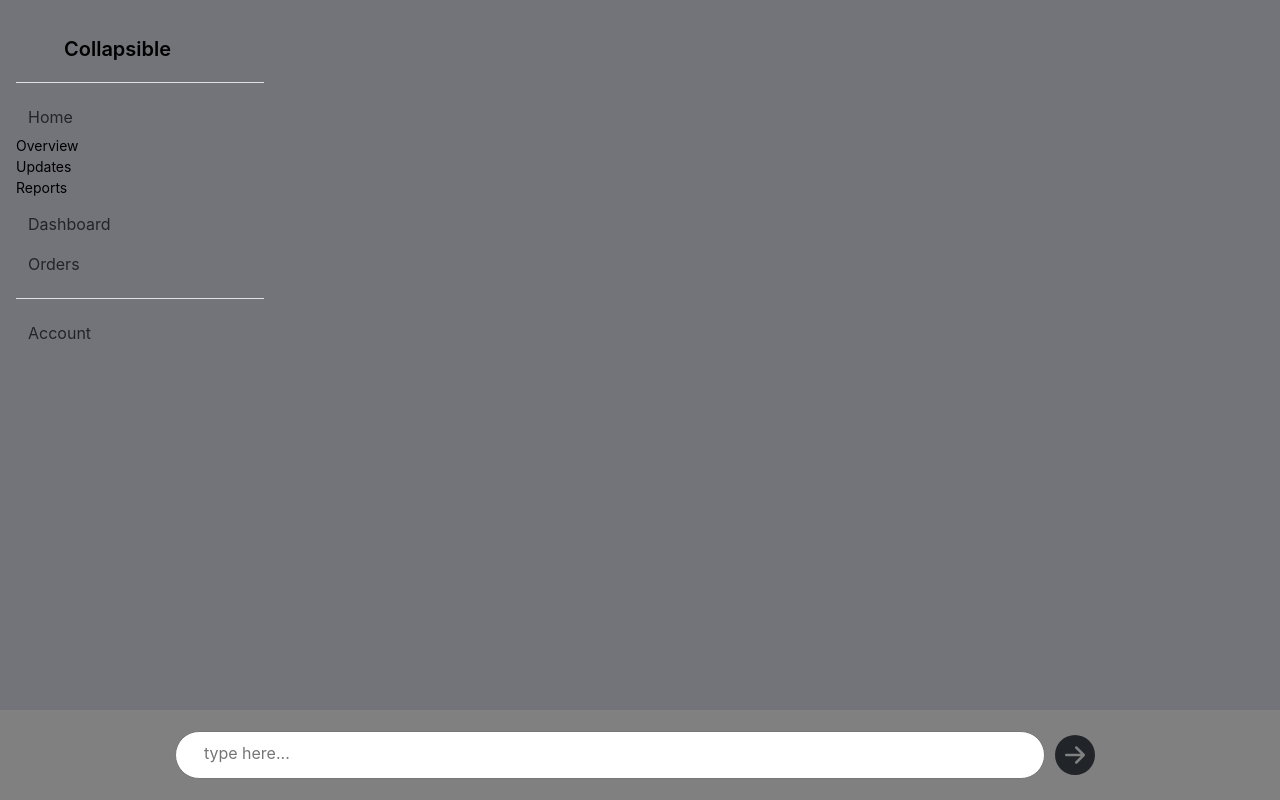
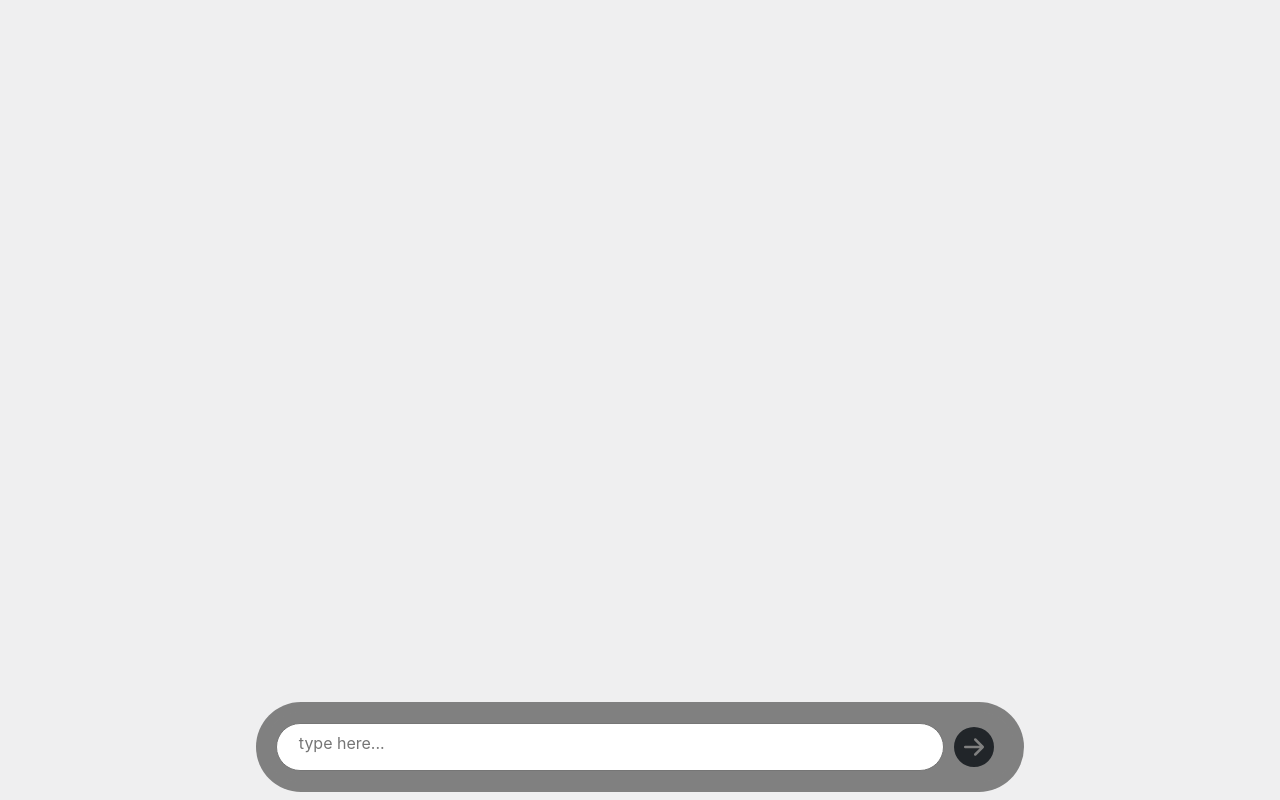
Before and after one commit to HerambVE/mynewapp, a React (Create React App) app: page / in a window 1280 px wide. Built offline with nearby package versions, Linux system fonts and the light colour scheme.

Commit message:
well i felt like going back to the start and starting from scratch made sense so here i changed everything and now everything is empty

```diff
--- a/src/App.css
+++ b/src/App.css
@@ -1,31 +1,9 @@
-html, body {
-  margin: 0;
-  height: 100%;
-}
-
-body {
-  display: flex;
-  flex-direction: column;
-}
-
-.navbar {
-  /* Style for the navbar */
-}
-
-.sidebar {
-  /* Style for the sidebar */
-}
-
-.content {
-  flex: 1; /* This makes sure the content takes up the remaining space */
-  padding: 10px; /* Adjust padding as needed */
-}
-
 .textarea {
+  margin:0 auto 1vh 20%;
   position: fixed;
   bottom: 0;
   left: 0;
-  width: 100%;
+  width: 60%;
   padding: 10px;
   background-color: grey; /* Uncomment if needed */
 }
@@ -60,80 +38,3 @@ svg {
 .round {
   border-radius: 20em;
 }
-
-.bd-placeholder-img {
-  font-size: 1.125rem;
-  text-anchor: middle;
-  -webkit-user-select: none;
-  -moz-user-select: none;
-  user-select: none;
-}
-
-@media (min-width: 768px) {
-  .bd-placeholder-img-lg {
-    font-size: 3.5rem;
-  }
-}
-
-.b-example-divider {
-  width: 100%;
-  height: 3rem;
-  background-color: rgba(0, 0, 0, .1);
-  border: solid rgba(0, 0, 0, .15);
-  border-width: 1px 0;
-  box-shadow: inset 0 .5em 1.5em rgba(0, 0, 0, .1), inset 0 .125em .5em rgba(0, 0, 0, .15);
-}
-
-.b-example-vr {
-  flex-shrink: 0;
-  width: 1.5rem;
-  height: 100vh;
-}
-
-.bi {
-  vertical-align: -.125em;
-  fill: currentColor;
-}
-
-.nav-scroller {
-  position: relative;
-  z-index: 2;
-  height: 2.75rem;
-  overflow-y: hidden;
-}
-
-.nav-scroller .nav {
-  display: flex;
-  flex-wrap: nowrap;
-  padding-bottom: 1rem;
-  margin-top: -1px;
-  overflow-x: auto;
-  text-align: center;
-  white-space: nowrap;
-  -webkit-overflow-scrolling: touch;
-}
-
-.btn-bd-primary {
-  --bd-violet-bg: #712cf9;
-  --bd-violet-rgb: 112.520718, 44.062154, 249.437846;
-
-  --bs-btn-font-weight: 600;
-  --bs-btn-color: var(--bs-white);
-  --bs-btn-bg: var(--bd-violet-bg);
-  --bs-btn-border-color: var(--bd-violet-bg);
-  --bs-btn-hover-color: var(--bs-white);
-  --bs-btn-hover-bg: #6528e0;
-  --bs-btn-hover-border-color: #6528e0;
-  --bs-btn-focus-shadow-rgb: var(--bd-violet-rgb);
-  --bs-btn-active-color: var(--bs-btn-hover-color);
-  --bs-btn-active-bg: #5a23c8;
-  --bs-btn-active-border-color: #5a23c8;
-}
-
-.bd-mode-toggle {
-  z-index: 1500;
-}
-
-.bd-mode-toggle .dropdown-menu .active .bi {
-  display: block !important;
-}
--- a/src/App.js
+++ b/src/App.js
@@ -4,77 +4,7 @@ import './App.css';
 function App() {
   return (
     <>
-      <div className="navbar">
-        {/* Navbar content here */}
-      </div>
-      <div className="sidebar">
-        <div className="flex-shrink-0 p-3" style={{ width: '280px' }}>
-          <a href="/" className="d-flex align-items-center pb-3 mb-3 link-body-emphasis text-decoration-none border-bottom">
-            <svg className="bi pe-none me-2" width="30" height="24">
-              <use href="#bootstrap" />
-            </svg>
-            <span className="fs-5 fw-semibold">Collapsible</span>
-          </a>
-          <ul className="list-unstyled ps-0">
-            <li className="mb-1">
-              <button className="btn btn-toggle d-inline-flex align-items-center rounded border-0 collapsed" data-bs-toggle="collapse" data-bs-target="#home-collapse" aria-expanded="true">
-                Home
-              </button>
-              <div className="collapse show" id="home-collapse">
-                <ul className="btn-toggle-nav list-unstyled fw-normal pb-1 small">
-                  <li><a href="/" className="link-body-emphasis d-inline-flex text-decoration-none rounded">Overview</a></li>
-                  <li><a href="/" className="link-body-emphasis d-inline-flex text-decoration-none rounded">Updates</a></li>
-                  <li><a href="/" className="link-body-emphasis d-inline-flex text-decoration-none rounded">Reports</a></li>
-                </ul>
-              </div>
-            </li>
-            <li className="mb-1">
-              <button className="btn btn-toggle d-inline-flex align-items-center rounded border-0 collapsed" data-bs-toggle="collapse" data-bs-target="#dashboard-collapse" aria-expanded="false">
-                Dashboard
-              </button>
-              <div className="collapse" id="dashboard-collapse">
-                <ul className="btn-toggle-nav list-unstyled fw-normal pb-1 small">
-                  <li><a href="/" className="link-body-emphasis d-inline-flex text-decoration-none rounded">Overview</a></li>
-                  <li><a href="/" className="link-body-emphasis d-inline-flex text-decoration-none rounded">Weekly</a></li>
-                  <li><a href="/" className="link-body-emphasis d-inline-flex text-decoration-none rounded">Monthly</a></li>
-                  <li><a href="/" className="link-body-emphasis d-inline-flex text-decoration-none rounded">Annually</a></li>
-                </ul>
-              </div>
-            </li>
-            <li className="mb-1">
-              <button className="btn btn-toggle d-inline-flex align-items-center rounded border-0 collapsed" data-bs-toggle="collapse" data-bs-target="#orders-collapse" aria-expanded="false">
-                Orders
-              </button>
-              <div className="collapse" id="orders-collapse">
-                <ul className="btn-toggle-nav list-unstyled fw-normal pb-1 small">
-                  <li><a href="/" className="link-body-emphasis d-inline-flex text-decoration-none rounded">New</a></li>
-                  <li><a href="/" className="link-body-emphasis d-inline-flex text-decoration-none rounded">Processed</a></li>
-                  <li><a href="/" className="link-body-emphasis d-inline-flex text-decoration-none rounded">Shipped</a></li>
-                  <li><a href="/" className="link-body-emphasis d-inline-flex text-decoration-none rounded">Returned</a></li>
-                </ul>
-              </div>
-            </li>
-            <li className="border-top my-3"></li>
-            <li className="mb-1">
-              <button className="btn btn-toggle d-inline-flex align-items-center rounded border-0 collapsed" data-bs-toggle="collapse" data-bs-target="#account-collapse" aria-expanded="false">
-                Account
-              </button>
-              <div className="collapse" id="account-collapse">
-                <ul className="btn-toggle-nav list-unstyled fw-normal pb-1 small">
-                  <li><a href="/" className="link-body-emphasis d-inline-flex text-decoration-none rounded">New...</a></li>
-                  <li><a href="/" className="link-body-emphasis d-inline-flex text-decoration-none rounded">Profile</a></li>
-                  <li><a href="/" className="link-body-emphasis d-inline-flex text-decoration-none rounded">Settings</a></li>
-                  <li><a href="/" className="link-body-emphasis d-inline-flex text-decoration-none rounded">Sign out</a></li>
-                </ul>
-              </div>
-            </li>
-          </ul>
-        </div>
-      </div>
-      <div className="content">
-        {/* Main content here */}
-      </div>
-      <div className="textarea">
+      <div className="textarea round">
         <form target="/" className='neechekicheeze round'>
           <textarea placeholder='type here...' className="text-area"></textarea>
           <label>
--- a/src/index.css
+++ b/src/index.css
@@ -5,7 +5,7 @@ body {
     sans-serif;
   -webkit-font-smoothing: antialiased;
   -moz-osx-font-smoothing: grayscale;
-  background-color: rgba(58, 59, 68, 0.708);
+  background-color: rgba(58, 59, 68, 0.08);
 }
 
 code {
```
